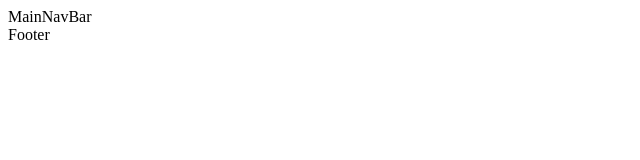
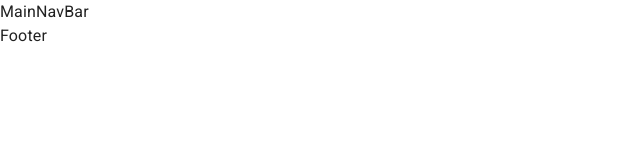
Before and after one commit to diferoca1978/React-Mern-Front, a React (Vite) app: page / in a window 1280 px wide. Shown: the top 160 px of the page, without its empty margins (0-640 px from the left). Built offline with nearby package versions, Linux system fonts and the light colour scheme.

Commit message:
Color Theme created

```diff
--- a/src/CalendarApp.jsx
+++ b/src/CalendarApp.jsx
@@ -1,10 +1,13 @@
 import { RouterProvider } from 'react-router-dom';
 import { router } from './routes/AppRouter';
+import { AppTheme } from './theme/AppTheme';
 
 export const CalendarApp = () => {
   return (
     <>
-      <RouterProvider router={router} />
+      <AppTheme>
+        <RouterProvider router={router} />
+      </AppTheme>
     </>
   );
 };
--- a/src/auth/pages/LoginPage.jsx
+++ b/src/auth/pages/LoginPage.jsx
@@ -3,7 +3,16 @@ import { Button } from '@mui/material';
 export const LoginPage = () => {
   return (
     <>
-      <Button variant="contained">Login page</Button>
+      <Button
+        variant="contained"
+        sx={{
+          bgcolor: 'secondary.main',
+          color: 'error.dark',
+          '&:hover': { bgcolor: 'secondary.light' },
+        }}
+      >
+        Login page
+      </Button>
     </>
   );
 };
--- /dev/null
+++ b/src/theme/AppTheme.jsx
@@ -0,0 +1,14 @@
+/* eslint-disable react/prop-types */
+import { ThemeProvider } from '@emotion/react';
+import { CssBaseline } from '@mui/material';
+import { mainTheme } from './mainTheme';
+
+export const AppTheme = ({ children }) => {
+  return (
+    <ThemeProvider theme={mainTheme}>
+      {/* CssBaseline kickstart an elegant, consistent, and simple baseline to build upon. */}
+      <CssBaseline />
+      {children}
+    </ThemeProvider>
+  );
+};
--- /dev/null
+++ b/src/theme/index.js
@@ -0,0 +1,2 @@
+export * from './AppTheme';
+export * from './mainTheme';
--- /dev/null
+++ b/src/theme/mainTheme.js
@@ -0,0 +1,31 @@
+import { createTheme } from '@mui/material';
+
+export const mainTheme = createTheme({
+  palette: {
+    primary: {
+      main: '#f2f2f2',
+      light: '#d9d9d9',
+      dark: '#0d0d0d',
+    },
+    secondary: {
+      main: '#1d75aa',
+      light: '#2a96da',
+      dark: '#02324a',
+    },
+    warning: {
+      main: '#ffbd1a',
+      light: '#ffcc4b',
+      dark: '#b37f00',
+    },
+    info: {
+      main: '#fb8500',
+      light: '#ffab4c',
+      dark: '#b35300',
+    },
+    error: {
+      main: '#f44336',
+      light: '#e57373',
+      dark: '#d32f2f',
+    },
+  },
+});
```
